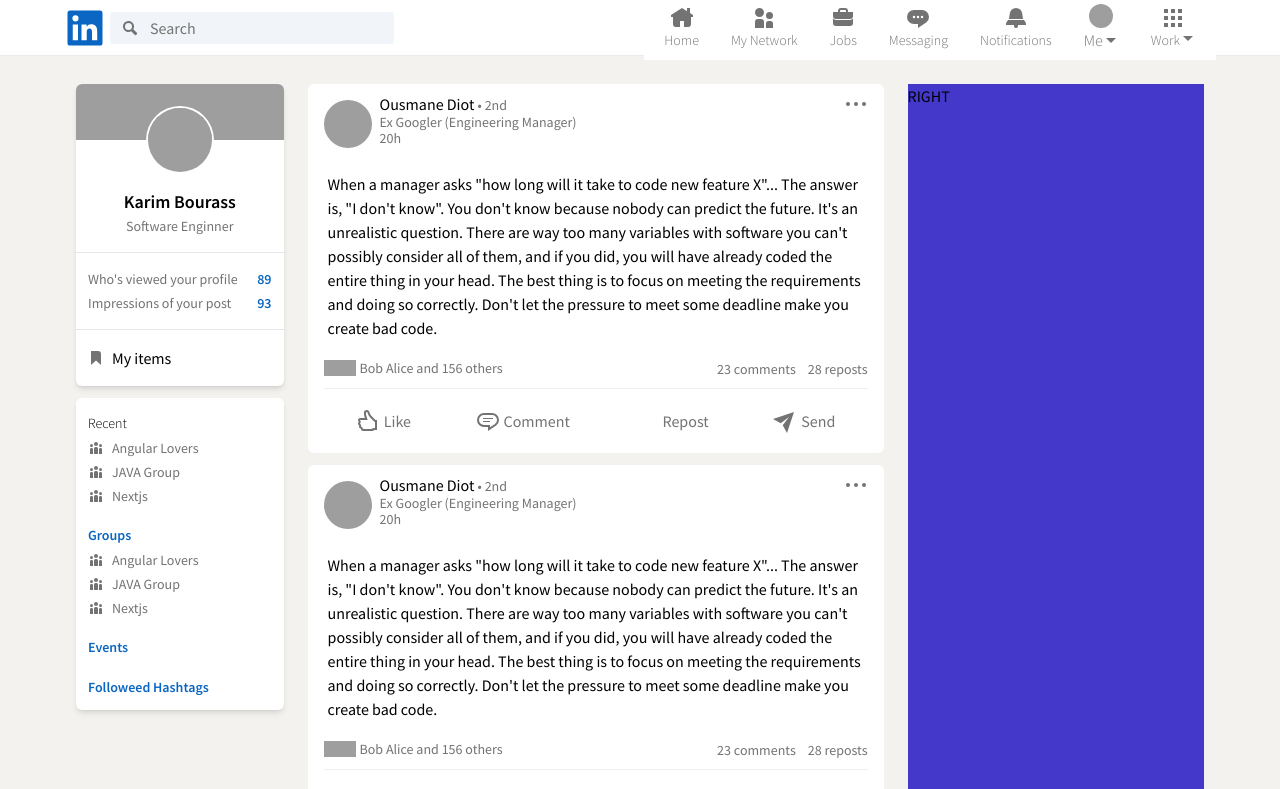
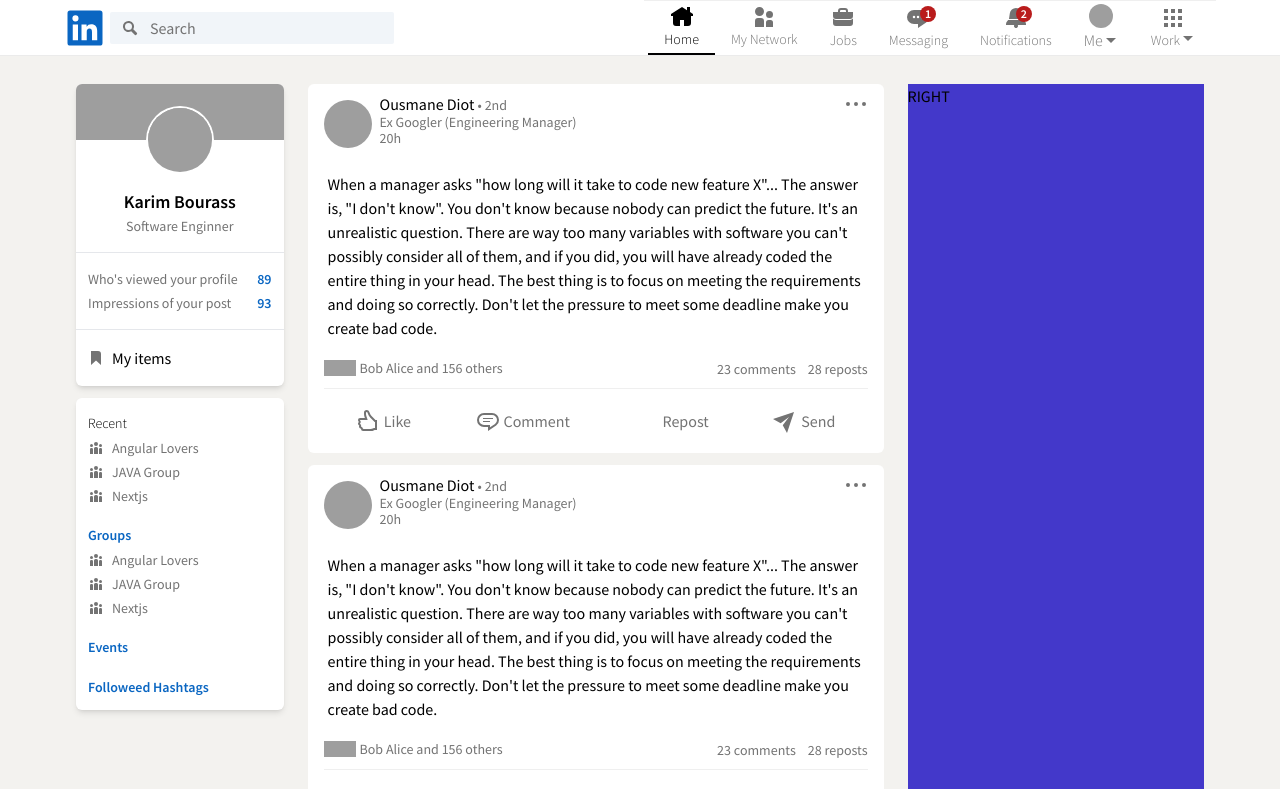
Before and after one commit to KarimBourass/angular-linkedin, an Angular app: page /feed in a window 1280 px wide. Shown: the top 789 px of the page. Built offline with nearby package versions, Linux system fonts and the light colour scheme; grey boxes are pictures that could not be loaded.

Commit message:
Fix header padding and add notifications badge

```diff
--- a/src/app/shared/layouts/header/header.component.html
+++ b/src/app/shared/layouts/header/header.component.html
@@ -1,5 +1,5 @@
-<header class="px-3 w-full h-14 flex items-center bg-white lg:fixed lg:top-0 lg:z-50">
-  <nav class="flex items-center lg:justify-between w-full max-w-6xl mx-auto">
+<header class="px-3 w-full h-14 flex items-center bg-white fixed top-0 z-50">
+  <nav class="flex items-center lg:justify-between w-full max-w-6xl mx-auto h-full">
 
     <div class="flex items-center w-full">
 
@@ -46,11 +46,13 @@
 
     </div>
 
-    <ul class="flex items-center justify-between py-2 px-1 z-50 fixed bottom-0 left-0 right-0 md:relative bg-white"
+    <ul
+      class="flex items-center justify-between py-2 md:py-0 px-1 z-50 fixed bottom-0 left-0 right-0 md:relative bg-white h-full"
       style="border-top: 1px solid #EFEFEF;">
 
-      <li>
-        <a class="flex flex-col items-center mx-2 md:mx-6 lg:mx-4 text-neutral-500 hover:text-zinc-900">
+      <li routerLinkActive="active-link" class="h-full pt-1">
+        <a class="flex flex-col items-center mx-2 md:mx-6 lg:mx-4 text-neutral-500 hover:text-zinc-900"
+          routerLink="/feed">
           <svg xmlns="http://www.w3.org/2000/svg" viewBox="0 0 24 24" data-supported-dps="24x24" fill="currentColor"
             class="mercado-match" width="24" height="24" focusable="false">
             <path d="M23 9v2h-2v7a3 3 0 01-3 3h-4v-6h-4v6H6a3 3 0 01-3-3v-7H1V9l11-7 5 3.18V2h3v5.09z"></path>
@@ -59,8 +61,9 @@
         </a>
       </li>
 
-      <li>
-        <a class="flex flex-col items-center mx-2 md:mx-6 lg:mx-4 text-neutral-500 hover:text-zinc-900">
+      <li routerLinkActive="active-link" class="h-full pt-1">
+        <a class="flex flex-col items-center mx-2 md:mx-6 lg:mx-4 text-neutral-500 hover:text-zinc-900"
+          routerLinkActive="active">
           <svg xmlns="http://www.w3.org/2000/svg" viewBox="0 0 24 24" data-supported-dps="24x24" fill="currentColor"
             class="mercado-match" width="24" height="24" focusable="false">
             <path
@@ -96,7 +99,7 @@
       </li>
 
       <li class="relative hidden md:flex">
-        <a class="flex flex-col items-center mx-2 md:mx-6 lg:mx-4 text-neutral-500 hover:text-zinc-900">
+        <a class="flex flex-col items-center mx-2 md:mx-6 lg:mx-4 text-neutral-500 hover:text-zinc-900 relative">
           <svg xmlns="http://www.w3.org/2000/svg" viewBox="0 0 24 24" data-supported-dps="24x24" fill="currentColor"
             class="mercado-match" width="24" height="24" focusable="false">
             <path
@@ -104,11 +107,12 @@
             </path>
           </svg>
           <span class="md:hidden lg:block text-xs md:text-sm font-light">Messaging</span>
+          <span class="inline-flex items-center justify-center h-4 w-4 font-semibold text-xs text-white bg-red-700 rounded-full absolute right-3 top-0">1</span>
         </a>
       </li>
 
       <li>
-        <a class="flex flex-col items-center mx-2 md:mx-6 lg:mx-4 text-neutral-500 hover:text-zinc-900">
+        <a class="flex flex-col items-center mx-2 md:mx-6 lg:mx-4 text-neutral-500 hover:text-zinc-900 relative">
           <svg xmlns="http://www.w3.org/2000/svg" viewBox="0 0 24 24" data-supported-dps="24x24" fill="currentColor"
             class="mercado-match" width="24" height="24" focusable="false">
             <path
@@ -116,6 +120,7 @@
             </path>
           </svg>
           <span class="md:hidden lg:block text-xs md:text-sm font-light">Notifications</span>
+          <span class="inline-flex items-center justify-center h-4 w-4 font-semibold text-xs text-white bg-red-700 rounded-full absolute right-5 top-0">2</span>
         </a>
       </li>
 
--- a/src/app/shared/layouts/header/header.component.scss
+++ b/src/app/shared/layouts/header/header.component.scss
@@ -6,3 +6,10 @@
   padding-right: 1.25em;
   border-right: 1px solid #00000014;
 }
+
+.active-link {
+  border-bottom: 2px solid black;
+  a {
+    color: black;
+  }
+}
--- a/src/app/shared/shared.module.ts
+++ b/src/app/shared/shared.module.ts
@@ -1,3 +1,4 @@
+import { RouterModule } from '@angular/router';
 import { NgModule } from '@angular/core';
 import { CommonModule } from '@angular/common';
 import { HeaderComponent } from './layouts/header/header.component';
@@ -11,7 +12,8 @@
     ConnectionLevelComponent
   ],
   imports: [
-    CommonModule
+    CommonModule,
+    RouterModule
   ],
   exports:[
     HeaderComponent,
```
